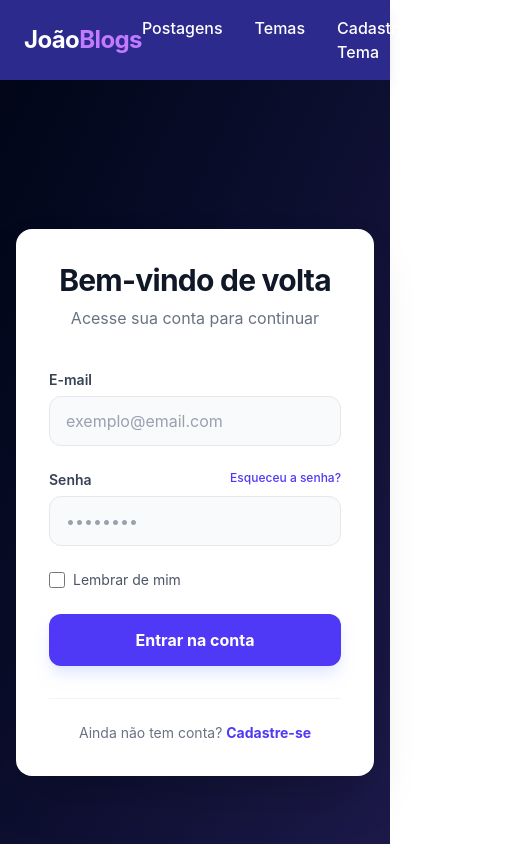
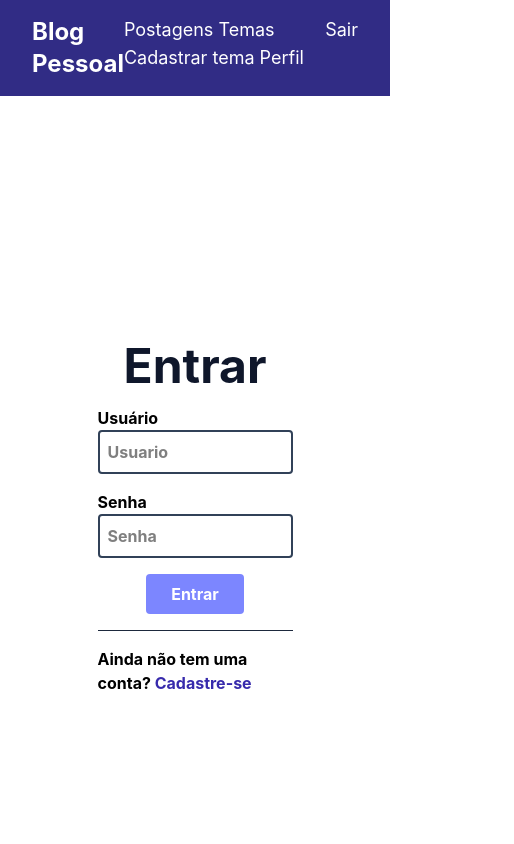
Before and after one commit to Pedro-gomes2/Projeto_BlogPessoal-React, a React (Vite) app: page /login in a window 390 px wide. Shown: the top 844 px of the page, 514 px wide, since content can reach past the window. Built offline with nearby package versions, Linux system fonts and the light colour scheme.

Commit message:
consumo api

```diff
--- a/package.json
+++ b/package.json
@@ -12,9 +12,11 @@
   "dependencies": {
     "@phosphor-icons/react": "^2.1.10",
     "@tailwindcss/vite": "^4.2.2",
+    "axios": "^1.14.0",
     "react": "^19.2.4",
     "react-dom": "^19.2.4",
     "react-router-dom": "^7.13.2",
+    "react-spinners": "^0.17.0",
     "tailwindcss": "^4.2.2"
   },
   "devDependencies": {
--- a/src/App.tsx
+++ b/src/App.tsx
@@ -4,6 +4,7 @@
 import Home from "./pages/home/Home"
 import Login from "./pages/login/Login"
 import Cadastro from "./pages/cadastro/Cadastro"
+import { AuthProvider } from "./contexts/AuthContext"
 
 
 
@@ -12,6 +13,7 @@
 
   return (
     <>
+      <AuthProvider>
         <BrowserRouter>
           <NavBar />
           <div className="min-h-[80vh]">
@@ -26,6 +28,7 @@
           </div>
           <Footer />
         </BrowserRouter>
+      </AuthProvider>
     </>
   )
 }
--- a/src/components/navbar/NavBar.tsx
+++ b/src/components/navbar/NavBar.tsx
@@ -1,26 +1,46 @@
-import { Link } from "react-router-dom";
+import { useContext } from "react";
+import { Link, useNavigate } from "react-router-dom"
+import { AuthContext } from "../../contexts/AuthContext";
 
-function NavBar() {
-  return (
-    <nav className="bg-[#2D2A8E] text-white py-4 px-6 flex justify-between items-center shadow-lg">
-      <div className="text-2xl font-bold tracking-tight">
-        <Link to="/home" className="text-2xl font font-bold">João
-        <span className="text-purple-400">Blogs</span></Link>
-      </div>
+function Navbar() {
 
-      <ul className="flex space-x-8 font-medium">
+    // Objeto responsável por redirecionar o usuário para uma outra rota
+    const navigate = useNavigate();
 
-        <li className="hover:text-purple-300 cursor-pointer transition">Postagens</li>
-        <li className="hover:text-purple-300 cursor-pointer transition">Temas</li>
-        <li className="hover:text-purple-300 cursor-pointer transition">Cadastrar Tema</li>
-        <li className="hover:text-purple-300 cursor-pointer transition">Perfil</li>
-      </ul>
+    // Consumo do Contexto AuthContext
+    // usamos a desestruturação para selecionar apenas o que precisamos
+    const { handleLogout } = useContext(AuthContext);
 
-      <div className="flex items-center space-x-4">
-        <button className="hover:underline">Sair</button>
-      </div>
-    </nav>
-  );
+    function logout(){
+        handleLogout();
+        alert('O Usuário foi desconectado com sucesso!');
+        navigate("/")
+    }
+
+    return (
+        <>
+            <div className='w-full flex justify-center py-4
+            			   bg-indigo-900 text-white'>
+
+                <div className="container flex justify-between text-lg mx-8">
+
+                    <Link to="/home" className="text-2xl font-bold">
+                        Blog Pessoal
+                    </Link>
+
+                    <div className='flex gap-4'>
+                        Postagens
+                        Temas
+                        Cadastrar tema
+                        Perfil
+                        <Link to='' onClick={logout} className="hover:underline">
+                            Sair
+                        </Link>
+                    </div>
+                </div>
+            </div>
+        </>
+    )
 }
 
-export default NavBar;
+export default Navbar
--- /dev/null
+++ b/src/contexts/AuthContext.tsx
@@ -0,0 +1,63 @@
+import { createContext, useState, type ReactNode } from "react";
+import type UsuariosLogin from "../models/UsuarioLogin";
+import { login } from "../services/Service";
+
+interface AuthContextProps{
+    usuario: UsuariosLogin ;
+    handleLogout():  void;
+    handleLogin(usuario: UsuariosLogin) : Promise<void>;
+    isLoading: boolean;
+}
+
+interface AuthProviderProps{
+    children: ReactNode;
+}
+
+export const AuthContext = createContext({} as AuthContextProps)
+
+export function AuthProvider({children}: AuthProviderProps){
+    // inicialização do estado do usuário ( armazernar os dados do usuario autentucado)
+    const [usuario, setUsuario] = useState<UsuariosLogin>({
+        id: 0,
+        nome: "",
+        usuario: "",
+        senha: "",
+        foto: "",
+        token: ""
+    });
+    // inicialização do estado de loading ( controlar o loader do componetnte login )
+    const [isLoading, setIsLoading] = useState<boolean>(false);
+
+    //implemteação da função de login
+    async function handleLogin(usuariologin: UsuariosLogin){
+
+        setIsLoading(true);
+       try {
+        await login('/usuarios/logar', usuariologin, setUsuario);
+        alert('Login autenticado com sucesso!');
+       }catch (error) {
+        alert('Dados do usuario incorretos!');
+       }
+
+       setIsLoading(false);
+    }
+
+    // implementação da função de logout
+    function handleLogout(){
+        setUsuario({
+            id: 0,
+            nome: "",
+            usuario: "",
+            senha: "",
+            foto: "",
+            token: ""
+        });
+    }
+
+    return(
+        <AuthContext.Provider value={{usuario, handleLogin, handleLogout, isLoading}}>
+            {children}
+        </AuthContext.Provider>
+    )
+
+}
--- /dev/null
+++ b/src/models/Usuario.ts
@@ -0,0 +1,12 @@
+import type Postagem from "./Postagem";
+
+
+export default interface Usuario {
+    id:Number;
+    nome:String;
+    usuario:String;
+    senha:String;
+    foto:String;
+    postagem?: Postagem[] | null;
+
+}
--- /dev/null
+++ b/src/models/UsuarioLogin.ts
@@ -0,0 +1,10 @@
+
+export default interface UsuariosLogin {
+    id:Number;
+    nome:String;
+    usuario:String;
+    senha:String;
+    foto:String;
+    token:String;
+
+}
--- a/src/pages/cadastro/Cadastro.tsx
+++ b/src/pages/cadastro/Cadastro.tsx
@@ -1,99 +1,193 @@
-import React from 'react'
+import { useEffect, useState, type ChangeEvent, type SyntheticEvent } from "react";
+import { useNavigate } from "react-router-dom";
+import { ClipLoader } from "react-spinners";
+import type Usuario from "../../models/Usuario";
+import { cadastrarUsuario } from "../../services/Service";
 
 function Cadastro() {
+
+  // Objeto responsável por redirecionar o usuário para uma outra rota
+  const navigate = useNavigate();
+
+  // Estado para controlar o Loader (animação de carregamento)
+  const [isLoading, setIsLoading] = useState<boolean>(false);
+
+  // Estado para confirmar a senha digitada pelo usuário
+  const [confirmarSenha, setConfirmarSenha] = useState<string>("");
+
+  // Estado usuario para armazenar os dados do usuário que será cadastrado
+  const [usuario, setUsuario] = useState<Usuario>({
+    id: 0,
+    nome: "",
+    usuario: "",
+    senha: "",
+    foto: ""
+  })
+
+  // useEffect que vai controlar o redirecionamento para a página de logina
+  // caso o cadastro seja bem sucedido
+  useEffect(() => {
+    if (usuario.id !== 0) {
+      retornar()
+    }
+  }, [usuario])
+
+  // Função de atualização do estado usuario
+  function atualizarEstado(e: ChangeEvent<HTMLInputElement>) {
+    setUsuario({
+      ...usuario,
+      [e.target.name]: e.target.value
+    })
+  }
+
+  // Função de atualização do estado confirmarSenha
+  function handleConfirmarSenha(e: ChangeEvent<HTMLInputElement>) {
+    setConfirmarSenha(e.target.value)
+  }
+
+  // Função para enviar os dados para o Backend (Submit)
+  // Trocar o FormEvent pelo SyntheticEvent
+  async function cadastrarNovoUsuario(e: SyntheticEvent<HTMLFormElement>) {
+
+    e.preventDefault();
+
+    setIsLoading(true);
+
+    if (confirmarSenha === usuario.senha && usuario.senha.length >= 8) {
+
+      try {
+
+        await cadastrarUsuario('/usuarios/cadastrar', usuario, setUsuario);
+
+        alert('Usuário Cadastrado com sucesso!');
+
+      } catch (error) {
+        alert('Erro ao cadastrar o usuário!');
+      }
+
+    } else {
+      alert('Dados do usuário estão inconsistentes!');
+      setUsuario({
+        ...usuario,
+        senha: ''
+      });
+      setConfirmarSenha('');
+    }
+
+    setIsLoading(false)
+  }
+
+  function retornar() {
+    navigate("/")
+  }
+
+  console.log(JSON.stringify(usuario));
+  console.log(confirmarSenha);
+
   return (
-    <div className="min-h-screen flex items-center justify-center bg-linear-to-br from-slate-950 to-indigo-950 p-4 font-sans">
-
-      {/* Container Principal (Card) */}
-      <div className="bg-white rounded-2xl shadow-2xl w-full max-w-4xl flex overflow-hidden border border-white/20">
-
-        {/* Lado Esquerdo: Formulário */}
-        <div className="w-full md:w-1/2 p-8 lg:p-12">
-          <div className="mb-8 text-center md:text-left">
-            <h1 className="text-3xl font-bold text-gray-900 tracking-tight">Criar Conta</h1>
-            <p className="text-gray-500 mt-2">Junte-se à nossa comunidade exclusiva</p>
-          </div>
-
-          <form className="space-y-5">
-            {/* Campo Nome */}
-            <div>
-              <label className="block text-sm font-semibold text-gray-700 mb-1.5">Nome Completo</label>
+    <>
+      <div className="grid grid-cols-1 lg:grid-cols-2 h-screen
+            place-items-center font-bold">
+        <div
+          className="bg-[url('https://i.imgur.com/ZZFAmzo.jpg')] lg:block hidden bg-no-repeat
+                    w-full min-h-screen bg-cover bg-center"
+        ></div>
+        <form className='flex justify-center items-center flex-col w-2/3 gap-3'
+          onSubmit={cadastrarNovoUsuario}
+        >
+          <h2 className='text-slate-900 text-5xl'>Cadastrar</h2>
+          <div className="flex flex-col w-full">
+            <label htmlFor="nome">Nome</label>
             <input
               type="text"
-                placeholder="Ex: João Silva"
-                className="w-full px-4 py-3 rounded-xl border border-gray-200 focus:ring-2 focus:ring-indigo-500 focus:border-transparent outline-hidden transition-all bg-gray-50 focus:bg-white text-gray-900 placeholder:text-gray-400"
+              id="nome"
+              name="nome"
+              placeholder="Nome"
+              className="border-2 border-slate-700 rounded p-2"
+              value={usuario.nome}
+              onChange={(e: ChangeEvent<HTMLInputElement>) => atualizarEstado(e)}
             />
           </div>
-
-            {/* Campo Email */}
-            <div>
-              <label className="block text-sm font-semibold text-gray-700 mb-1.5">E-mail</label>
+          <div className="flex flex-col w-full">
+            <label htmlFor="usuario">Usuario</label>
             <input
-                type="email"
-                placeholder="seu@email.com"
-                className="w-full px-4 py-3 rounded-xl border border-gray-200 focus:ring-2 focus:ring-indigo-500 focus:border-transparent outline-hidden transition-all bg-gray-50 focus:bg-white text-gray-900 placeholder:text-gray-400"
+              type="text"
+              id="usuario"
+              name="usuario"
+              placeholder="Usuario"
+              className="border-2 border-slate-700 rounded p-2"
+              value={usuario.usuario}
+              onChange={(e: ChangeEvent<HTMLInputElement>) => atualizarEstado(e)}
             />
           </div>
-
-            {/* Campo Senha */}
-            <div>
-              <label className="block text-sm font-semibold text-gray-700 mb-1.5">Senha</label>
+          <div className="flex flex-col w-full">
+            <label htmlFor="foto">Foto</label>
+            <input
+              type="text"
+              id="foto"
+              name="foto"
+              placeholder="Foto"
+              className="border-2 border-slate-700 rounded p-2"
+              value={usuario.foto}
+              onChange={(e: ChangeEvent<HTMLInputElement>) => atualizarEstado(e)}
+            />
+          </div>
+          <div className="flex flex-col w-full">
+            <label htmlFor="senha">Senha</label>
             <input
               type="password"
-                placeholder="••••••••"
-                className="w-full px-4 py-3 rounded-xl border border-gray-200 focus:ring-2 focus:ring-indigo-500 focus:border-transparent outline-hidden transition-all bg-gray-50 focus:bg-white text-gray-900 placeholder:text-gray-400"
+              id="senha"
+              name="senha"
+              placeholder="Senha"
+              className="border-2 border-slate-700 rounded p-2"
+              value={usuario.senha}
+              onChange={(e: ChangeEvent<HTMLInputElement>) => atualizarEstado(e)}
             />
-              <p className="text-xs text-gray-400 mt-2 italic">Mínimo de 8 caracteres com letras e números.</p>
           </div>
+          <div className="flex flex-col w-full">
+            <label htmlFor="confirmarSenha">Confirmar Senha</label>
+            <input
+              type="password"
+              id="confirmarSenha"
+              name="confirmarSenha"
+              placeholder="Confirmar Senha"
+              className="border-2 border-slate-700 rounded p-2"
+              value={confirmarSenha}
+              onChange={(e: ChangeEvent<HTMLInputElement>) => handleConfirmarSenha(e)}
+            />
+          </div>
+          <div className="flex justify-around w-full gap-8">
+            <button
+              type='reset'
+              className='rounded text-white bg-red-400 hover:bg-red-700 w-1/2 py-2'
+              onClick={retornar}
+            >
+              Cancelar
+            </button>
+            <button
+              type='submit'
+              className='rounded text-white bg-indigo-400
+                           hover:bg-indigo-900 w-1/2 py-2
+                           flex justify-center'
+            >
+              {
+                isLoading ?
 
-            {/* Termos de Uso */}
-            <div className="flex items-start">
-              <input type="checkbox" id="terms" className="mt-1 w-4 h-4 text-indigo-600 border-gray-300 rounded-sm focus:ring-indigo-500 accent-indigo-600" />
-              <label htmlFor="terms" className="ml-2 text-sm text-gray-600">
-                Eu aceito os <a href="#" className="text-indigo-600 hover:underline font-medium">Termos de Serviço</a> e a <a href="#" className="text-indigo-600 hover:underline font-medium">Política de Privacidade</a>.
-              </label>
-            </div>
-
-            {/* Botão de Ação */}
-            <button
-              type="submit"
-              className="w-full bg-indigo-600 hover:bg-indigo-700 text-white font-bold py-3.5 rounded-xl shadow-lg shadow-indigo-100 hover:shadow-indigo-200 transition-all active:scale-98 cursor-pointer"
-            >
-              Criar minha conta
-            </button>
-          </form>
-
-          {/* Rodapé do Cadastro */}
-          <div className="mt-8 pt-6 border-t border-gray-100 text-center">
-            <p className="text-sm text-gray-500">
-              Já possui uma conta? <a href="#" className="text-indigo-600 font-bold hover:text-indigo-500 hover:underline transition-colors">Fazer Login</a>
-            </p>
-          </div>
-        </div>
-
-        {/* Lado Direito: Imagem Decorativa */}
-        <div className="hidden md:block md:w-1/2 relative bg-indigo-50">
-            {/* Overlay com gradiente sobre a imagem */}
-            <div className="absolute inset-0 bg-linear-to-t from-indigo-950/80 via-indigo-900/20 to-transparent z-10"></div>
-            <img
-                src="https://images.unsplash.com/photo-1522202176988-66273c2fd55f?auto=format&fit=crop&q=80&w=800"
-                alt="Equipe trabalhando"
-                className="w-full h-full object-cover"
+                  <ClipLoader
+                    color="#ffffff"
+                    size={24}
                   />
 
-            {/* Texto Flutuante sobre a imagem */}
-            <div className="absolute bottom-12 left-10 right-10 z-20 text-white">
-                <div className="bg-white/10 backdrop-blur-md p-6 rounded-2xl border border-white/20">
-                    <h3 className="text-xl font-bold mb-2">Construa o amanhã conosco.</h3>
-                    <p className="text-indigo-100 text-sm leading-relaxed">
-                        Faça parte desta jornada. Comece hoje mesmo de forma gratuita.
-                    </p>
+                  :
+
+                  <span>Cadastrar</span>
+
+              }
+            </button>
           </div>
+        </form>
       </div>
-        </div>
-
-      </div>
-    </div>
+    </>
   )
 }
 
--- a/src/pages/login/Login.tsx
+++ b/src/pages/login/Login.tsx
@@ -1,83 +1,108 @@
-import React from 'react'
+import { useContext, useEffect, useState, type ChangeEvent, type SyntheticEvent } from "react";
+import { Link, useNavigate } from "react-router-dom";
+import type UsuarioLogin from "../../models/UsuarioLogin";
+import { AuthContext } from "../../contexts/AuthContext";
+import { ClipLoader } from "react-spinners";
+
 
 function Login() {
+
+  // Objeto responsável por redirecionar o usuário para uma outra rota
+  const navigate = useNavigate();
+
+  // Estado usuario, que vai guardar os dados do usuário que será autenticado
+  const [usuarioLogin, setUsuarioLogin] = useState<UsuarioLogin>({} as UsuarioLogin);
+
+  // Consumo do Contexto AuthContext
+  // usamos a desestruturação para selecionar apenas o que precisamos
+  const { usuario, handleLogin, isLoading } = useContext(AuthContext);
+
+  useEffect(() => {
+    if (usuario.token !== "") {
+      navigate("/home")
+    }
+  }, [usuario])
+
+  // Função de atualização do estado usuario
+  function atualizarEstado(e: ChangeEvent<HTMLInputElement>) {
+    setUsuarioLogin({
+      ...usuarioLogin,
+      [e.target.name]: e.target.value
+    })
+  }
+
+  function login(e: SyntheticEvent<HTMLFormElement>) {
+    e.preventDefault();
+    handleLogin(usuarioLogin);
+  }
+
+  console.log(JSON.stringify(usuarioLogin));
+
   return (
-    <div className="min-h-screen flex items-center justify-center bg-linear-to-br from-slate-950 to-indigo-950 p-4">
+    <>
+      <div className="grid grid-cols-1 lg:grid-cols-2 h-screen place-items-center font-bold ">
+        <form className="flex justify-center items-center flex-col w-1/2 gap-4"
+          onSubmit={login}
+        >
+          <h2 className="text-slate-900 text-5xl ">Entrar</h2>
+          <div className="flex flex-col w-full">
+            <label htmlFor="usuario">Usuário</label>
+            <input
+              type="text"
+              id="usuario"
+              name="usuario"
+              placeholder="Usuario"
+              className="border-2 border-slate-700 rounded p-2"
+              value={usuarioLogin.usuario}
+              onChange={(e: ChangeEvent<HTMLInputElement>) => atualizarEstado(e)}
+            />
+          </div>
+          <div className="flex flex-col w-full">
+            <label htmlFor="senha">Senha</label>
+            <input
+              type="password"
+              id="senha"
+              name="senha"
+              placeholder="Senha"
+              className="border-2 border-slate-700 rounded p-2"
+              value={usuarioLogin.senha}
+              onChange={(e: ChangeEvent<HTMLInputElement>) => atualizarEstado(e)}
+            />
+          </div>
+          <button
+            type='submit'
+            className="rounded bg-indigo-400 flex justify-center
+                                   hover:bg-indigo-900 text-white w-1/2 py-2">
+            {
+              isLoading ?
 
-      {/* Card Principal */}
-      <div className="bg-white rounded-2xl shadow-2xl w-full max-w-4xl flex overflow-hidden border border-white/10">
+                <ClipLoader
+                  color="#ffffff"
+                  size={24}
+                />
 
-        {/* Lado Esquerdo: Formulário de Login */}
-        <div className="w-full md:w-1/2 p-8 lg:p-12">
-          <div className="mb-10 text-center md:text-left">
-            <h1 className="text-3xl font-bold text-gray-900 tracking-tight">Bem-vindo de volta</h1>
-            <p className="text-gray-500 mt-2">Acesse sua conta para continuar</p>
-          </div>
+                :
 
-          <form className="space-y-6">
-            {/* Campo Email */}
-            <div>
-              <label className="block text-sm font-semibold text-gray-700 mb-1.5">E-mail</label>
-              <input
-                type="email"
-                placeholder="exemplo@email.com"
-                className="w-full px-4 py-3 rounded-xl border border-gray-200 focus:ring-2 focus:ring-indigo-500 focus:border-transparent outline-hidden transition-all bg-gray-50 focus:bg-white text-gray-900 placeholder:text-gray-400"
-              />
-            </div>
+                <span>Entrar</span>
 
-            {/* Campo Senha */}
-            <div>
-              <div className="flex justify-between mb-1.5">
-                <label className="text-sm font-semibold text-gray-700">Senha</label>
-                <a href="#" className="text-xs text-indigo-600 hover:text-indigo-500 hover:underline font-medium">Esqueceu a senha?</a>
-              </div>
-              <input
-                type="password"
-                placeholder="••••••••"
-                className="w-full px-4 py-3 rounded-xl border border-gray-200 focus:ring-2 focus:ring-indigo-500 focus:border-transparent outline-hidden transition-all bg-gray-50 focus:bg-white text-gray-900 placeholder:text-gray-400"
-              />
-            </div>
+            }
+          </button>
 
-            {/* Checkbox Lembrar-me */}
-            <div className="flex items-center">
-              <input type="checkbox" id="remember" className="w-4 h-4 text-indigo-600 border-gray-300 rounded-sm focus:ring-indigo-500 accent-indigo-600" />
-              <label htmlFor="remember" className="ml-2 text-sm text-gray-600">Lembrar de mim</label>
-            </div>
+          <hr className="border-slate-800 w-full" />
 
-            {/* Botão de Entrar */}
-            <button
-              type="submit"
-              className="w-full bg-indigo-600 hover:bg-indigo-700 text-white font-bold py-3.5 rounded-xl shadow-lg shadow-indigo-100 hover:shadow-indigo-200 transition-all active:scale-98 cursor-pointer"
-            >
-              Entrar na conta
-            </button>
-          </form>
-
-          {/* Rodapé do Login */}
-          <div className="mt-8 pt-6 border-t border-gray-100 text-center relative z-20">
-            <p className="text-sm text-gray-500">
-              Ainda não tem conta? <a href="#" className="text-indigo-600 font-bold hover:text-indigo-500 hover:underline relative z-30">Cadastre-se</a>
-            </p>
-          </div>
-        </div>
-
-        {/* Lado Direito: Imagem Decorativa (Manteve-se limpa) */}
-        <div className="hidden md:block md:w-1/2 relative bg-indigo-50">
-            {/* Overlay com gradiente sobre a imagem - tons de indigo escuro */}
-            <div className="absolute inset-0 bg-linear-to-t from-indigo-950/70 to-transparent z-10"></div>
-            <img
-                src="https://images.unsplash.com/photo-1497215728101-856f4ea42174?auto=format&fit=crop&q=80&w=800"
-                alt="Escritório moderno"
-                className="w-full h-full object-cover"
-            />
-            <div className="absolute bottom-10 left-10 z-20 text-white p-4">
-                <p className="text-xl font-light italic leading-relaxed">"A melhor forma de prever o futuro é criá-lo."</p>
-            </div>
-        </div>
-
+          <p>
+            Ainda não tem uma conta?{' '}
+            <Link to="/cadastro" className="text-indigo-800 hover:underline">
+              Cadastre-se
+            </Link>
+          </p>
+        </form>
+        <div className="bg-[url('https://i.imgur.com/ZZFAmzo.jpg')] lg:block hidden bg-no-repeat
+                            w-full min-h-screen bg-cover bg-center"
+        ></div>
       </div>
-    </div>
-  )
+    </>
+  );
 }
 
-export default Login
+export default Login;
--- /dev/null
+++ b/src/services/Service.ts
@@ -0,0 +1,24 @@
+import axios from "axios"
+
+const api = axios.create({
+    baseURL: 'https://blogpessoal-joao-pedro.onrender.com',
+});
+
+//função para Cadastrar Usuario
+export const cadastrarUsuario = async (url: string, dados: Object, setDados: Function) => {
+
+    const resposta = await api.post(url, dados)
+
+    setDados(resposta.data);
+
+}
+
+
+//função para Autenticar Usuario
+export const login = async (url: string, dados: Object, setDados: Function) => {
+
+    const resposta = await api.post(url, dados)
+
+    setDados(resposta.data);
+
+}
```
Also changed, not shown: src/models/Postagem.ts (added, +11 -0 lines), src/models/Tema.ts (added, +7 -0 lines), 1 other file (tests, documents, lock files or other folders). Lines whose indentation alone changed are shown as unchanged.
